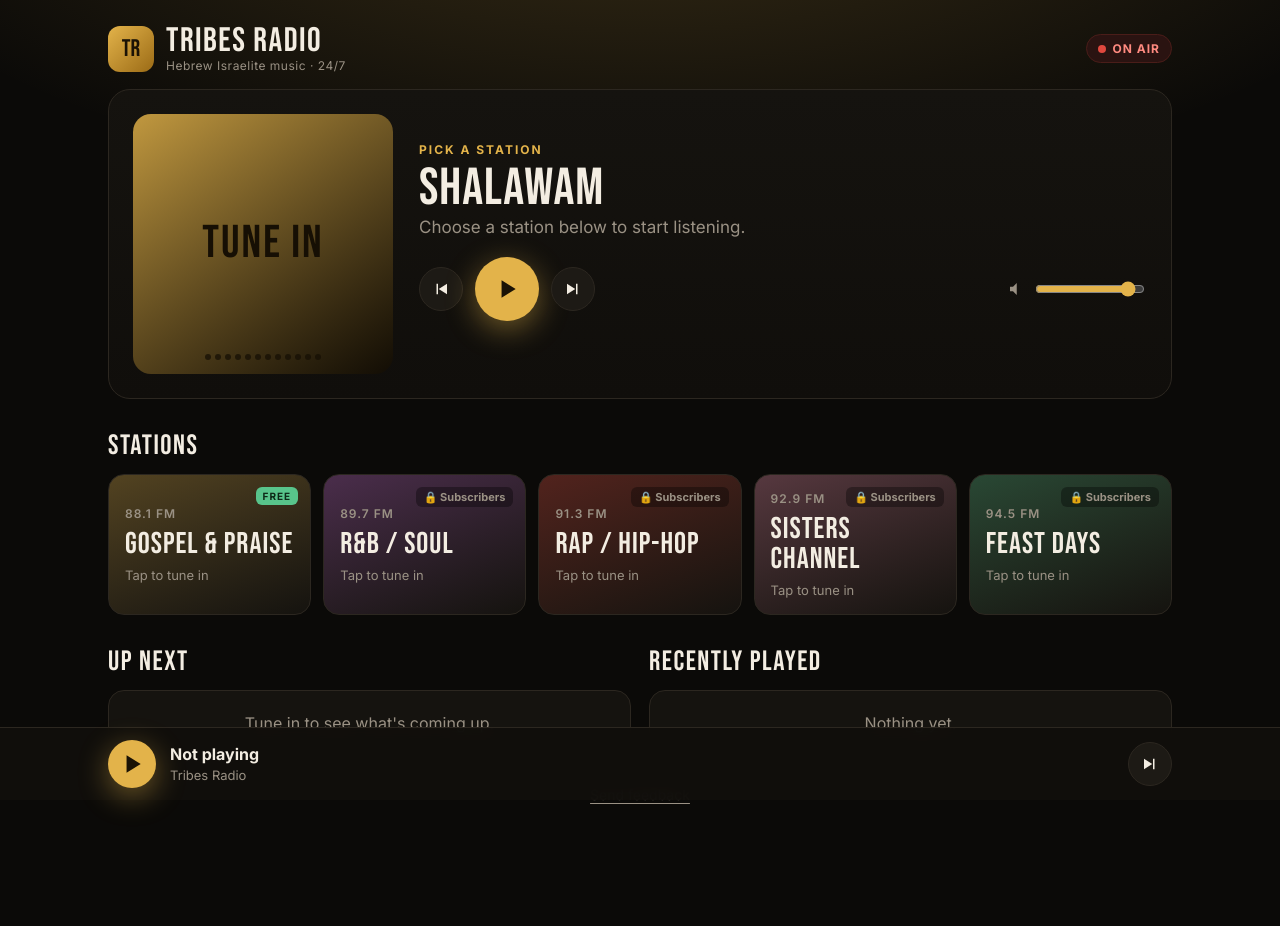
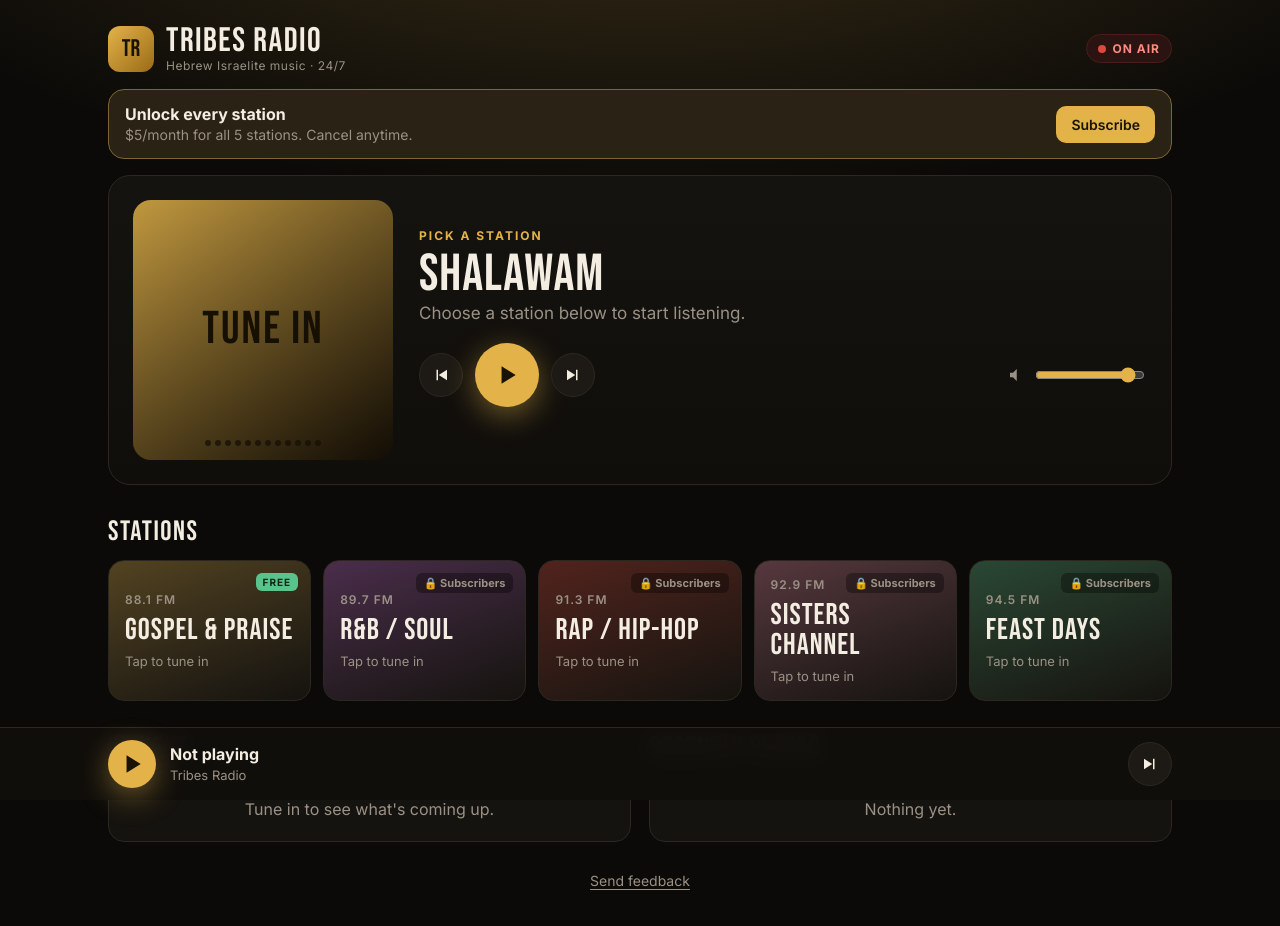
Before and after one commit to savonld09/Tribes-Radio, a plain HTML site: page index.html in a window 1280 px wide. Drawn offline with Linux system fonts and the light colour scheme; a script that the page names is missing.

Commit message:
KAN-4/5: Lighthouse 100, async fonts, CLS fix, README update

```diff
--- a/app.css
+++ b/app.css
@@ -5,7 +5,9 @@
   --accent:#e3b34a;
 }
 *{box-sizing:border-box;-webkit-tap-highlight-color:transparent}
-html,body{margin:0;background:var(--bg);color:var(--text);font-family:Inter,system-ui,sans-serif}
+/* KAN-5: Arial sized to match Inter, so text doesn't jump when Inter loads */
+@font-face{font-family:'Inter Fallback';src:local('Arial');size-adjust:107.12%;ascent-override:90.44%;descent-override:22.52%;line-gap-override:0%}
+html,body{margin:0;background:var(--bg);color:var(--text);font-family:Inter,'Inter Fallback',system-ui,sans-serif}
 body{min-height:100vh;padding-bottom:calc(110px + env(safe-area-inset-bottom));
   padding-top:env(safe-area-inset-top);
   background:radial-gradient(1200px 500px at 50% -150px, color-mix(in srgb,var(--accent) 22%, transparent), transparent 70%), var(--bg)}
--- a/app.js
+++ b/app.js
@@ -361,7 +361,7 @@ function openAccount() {
       <button class="btn block" id="signOut">Sign out</button>
     </div>`);
   const s = $('#accSub'); if (s) s.onclick = () => openSubscribe();
-  $('#signOut').onclick = async () => { await supabase.auth.signOut(); closeModal(); toast('Signed out'); };
+  $('#signOut').onclick = async () => { try { localStorage.removeItem('tr_sub'); } catch (e) {} await supabase.auth.signOut(); closeModal(); toast('Signed out'); };
 }
 
 // ---------------------------------------------------------------- feedback
@@ -417,6 +417,8 @@ function renderAccount() {
   btn.classList.toggle('primary', !user);
   const banner = $('#subBanner');
   banner.hidden = !PAYWALL || subscribed;
+  // KAN-5: remember for next visit so the banner is right from the first paint
+  if (user) { try { localStorage.setItem('tr_sub', subscribed ? '1' : '0'); } catch (e) {} }
   $('#bannerText').textContent = ` ${C.price} for all ${C.stations.length} stations. Cancel anytime.`;
   renderStations();
   // Stop a locked station if the subscription ended
--- a/index.html
+++ b/index.html
@@ -15,7 +15,11 @@
 <meta name="apple-mobile-web-app-title" content="Tribes Radio">
 <link rel="preconnect" href="https://fonts.googleapis.com">
 <link rel="preconnect" href="https://fonts.gstatic.com" crossorigin>
-<link href="https://fonts.googleapis.com/css2?family=Bebas+Neue&family=Inter:wght@400;500;600;700&display=swap" rel="stylesheet">
+<!-- KAN-4: load Google Fonts without blocking the first paint.
+     KAN-5: Bebas uses display=optional (no late swap = no layout shift); Inter swaps onto a size-matched fallback (app.css). -->
+<link rel="preload" as="style" href="https://fonts.googleapis.com/css2?family=Inter:wght@400;500;600;700&display=swap" onload="this.onload=null;this.rel='stylesheet'">
+<link rel="preload" as="style" href="https://fonts.googleapis.com/css2?family=Bebas+Neue&display=optional" onload="this.onload=null;this.rel='stylesheet'">
+<noscript><link rel="stylesheet" href="https://fonts.googleapis.com/css2?family=Inter:wght@400;500;600;700&display=swap"><link rel="stylesheet" href="https://fonts.googleapis.com/css2?family=Bebas+Neue&display=optional"></noscript>
 <link rel="stylesheet" href="app.css">
 </head>
 <body>
@@ -36,10 +40,12 @@
   </header>
   <main>
 
-  <div class="banner" id="subBanner" hidden>
-    <div><b>Unlock every station</b><span id="bannerText"></span></div>
+  <!-- KAN-5: banner is shown from the first paint (most visitors aren't subscribed) so it doesn't push the page down later -->
+  <div class="banner" id="subBanner">
+    <div><b>Unlock every station</b><span id="bannerText"> $5/month for all 5 stations. Cancel anytime.</span></div>
     <button class="btn primary" id="bannerBtn">Subscribe</button>
   </div>
+  <script>try { if (localStorage.getItem('tr_sub') === '1') document.getElementById('subBanner').hidden = true; } catch (e) {}</script>
 
   <section class="hero" id="hero">
     <div class="art" id="art">
```
Also changed, not shown: 1 other file.
